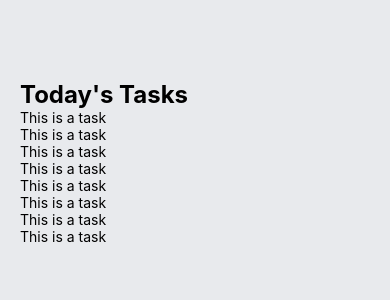
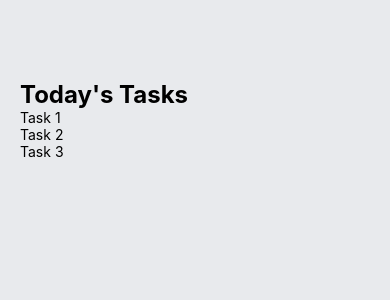
Before and after one commit to phaedonv/Simple-React-Native-TODO-, a React Native app: screen / in a window 390 px wide. Shown: the top 300 px of the page. Built offline with nearby package versions, Linux system fonts and the light colour scheme.

Commit message:
task props

```diff
--- a/App.js
+++ b/App.js
@@ -13,14 +13,9 @@ export default function App() {
 
         <View style={styles.items}>
           {/* tasks here will be */}
-          <Task />
-          <Task />
-          <Task />
-          <Task />
-          <Task />
-          <Task />
-          <Task />
-          <Task />
+          <Task text={"Task 1"} />
+          <Task text={"Task 2"} />
+          <Task text={"Task 3"} />
         </View>
 
       </View>
--- a/components/Task.js
+++ b/components/Task.js
@@ -1,11 +1,11 @@
 import React from "react";
 import { View, Text, StyleSheet} from 'react-native';
 
-const Task = () => {
+const Task = (props) => {
 
     return (
         <View>
-            <Text>This is a task</Text>
+            <Text>{props.text}</Text>
         </View>
     )
 }
```
